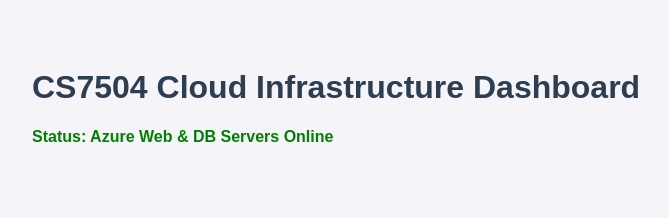
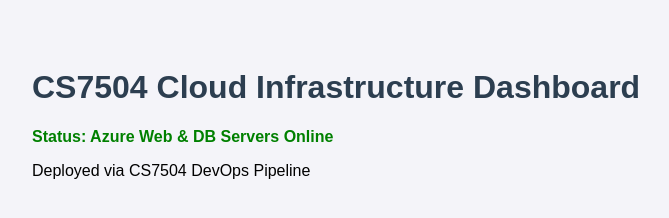
Before and after one commit to Louiegit1/cs7504-web-app, a plain HTML site: page index.html in a window 1280 px wide. Shown: the whole page, without its empty margins (16-685 px from the left). Drawn offline with Linux system fonts and the light colour scheme.

Commit message:
feat: add deployment pipeline footer to index.html

```diff
--- a/index.html
+++ b/index.html
@@ -1 +1 @@
-<!DOCTYPE html><html><head><title>CS7504 DevOps Status App</title><link rel="stylesheet" href="style.css"></head><body><h1>CS7504 Cloud Infrastructure Dashboard</h1><p class="status">Status: Azure Web & DB Servers Online</p></body></html>
+<!DOCTYPE html><html><head><title>CS7504 DevOps Status App</title><link rel="stylesheet" href="style.css"></head><body><h1>CS7504 Cloud Infrastructure Dashboard</h1><p class="status">Status: Azure Web & DB Servers Online</p><footer>Deployed via CS7504 DevOps Pipeline</footer></body></html>
```
